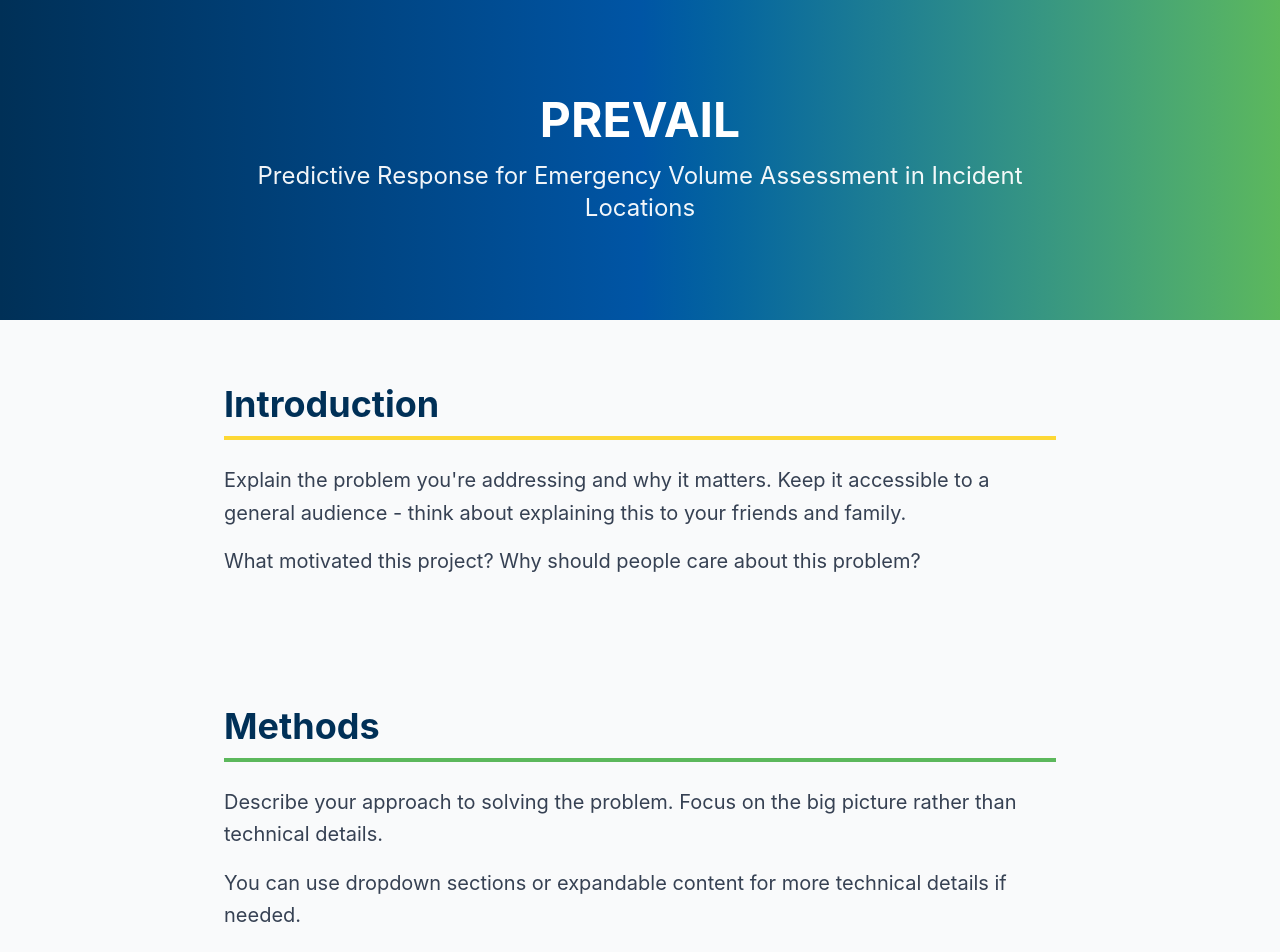
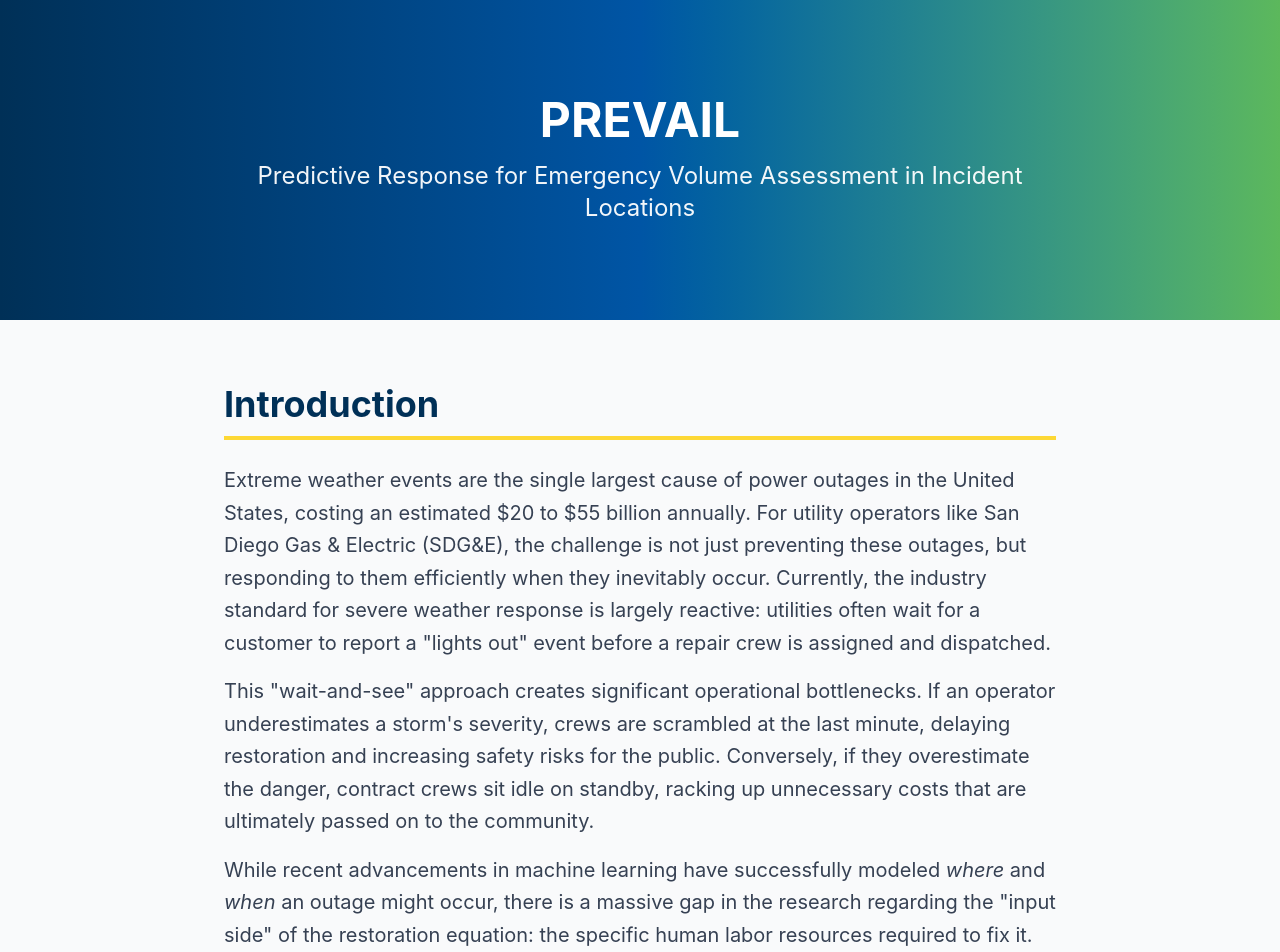
Before and after one commit to angela139/prevail-dashboard, a Next.js app: page / in a window 1280 px wide. Shown: the top 952 px of the page. Built offline with nearby package versions, Linux system fonts and the light colour scheme.

Commit message:
Update page.tsx with "Introduction" section.

```diff
--- a/app/page.tsx
+++ b/app/page.tsx
@@ -18,14 +18,21 @@ export default function Home() {
           <h2 className="text-3xl md:text-4xl font-bold mb-6 text-sdge-navy border-b-4 border-sdge-yellow pb-3">
             Introduction
           </h2>
+
           <p className="text-lg md:text-xl mb-4 text-gray-700 leading-relaxed">
-            Explain the problem you&apos;re addressing and why it matters. Keep
-            it accessible to a general audience - think about explaining this to
-            your friends and family.
+            Extreme weather events are the single largest cause of power outages in the United States, costing an estimated $20 to $55 billion annually. For utility operators like San Diego Gas & Electric (SDG&E), the challenge is not just preventing these outages, but responding to them efficiently when they inevitably occur. Currently, the industry standard for severe weather response is largely reactive: utilities often wait for a customer to report a &quot;lights out&quot; event before a repair crew is assigned and dispatched.
           </p>
+
+          <p className="text-lg md:text-xl mb-4 text-gray-700 leading-relaxed">
+            This &quot;wait-and-see&quot; approach creates significant operational bottlenecks. If an operator underestimates a storm&apos;s severity, crews are scrambled at the last minute, delaying restoration and increasing safety risks for the public. Conversely, if they overestimate the danger, contract crews sit idle on standby, racking up unnecessary costs that are ultimately passed on to the community.
+          </p>
+
+          <p className="text-lg md:text-xl mb-4 text-gray-700 leading-relaxed">
+            While recent advancements in machine learning have successfully modeled <em>where</em> and <em>when</em> an outage might occur, there is a massive gap in the research regarding the &quot;input side&quot; of the restoration equation: the specific human labor resources required to fix it. Existing models can predict a grid failure, but they fail to quantify how many people need to be sent in the truck.
+          </p>
+
           <p className="text-lg md:text-xl text-gray-700 leading-relaxed">
-            What motivated this project? Why should people care about this
-            problem?
+            To address this gap, we created <strong>PREVAIL</strong> (Predictive Response for Emergency Volume Assessment in Incident Locations). PREVAIL transitions the decision-making process from reactive to proactive. By explicitly predicting the specific crew size required for impending weather-driven outages over a weekly planning window, we aim to optimize resource allocation before the weather event even makes landfall.
           </p>
         </section>
 
```
